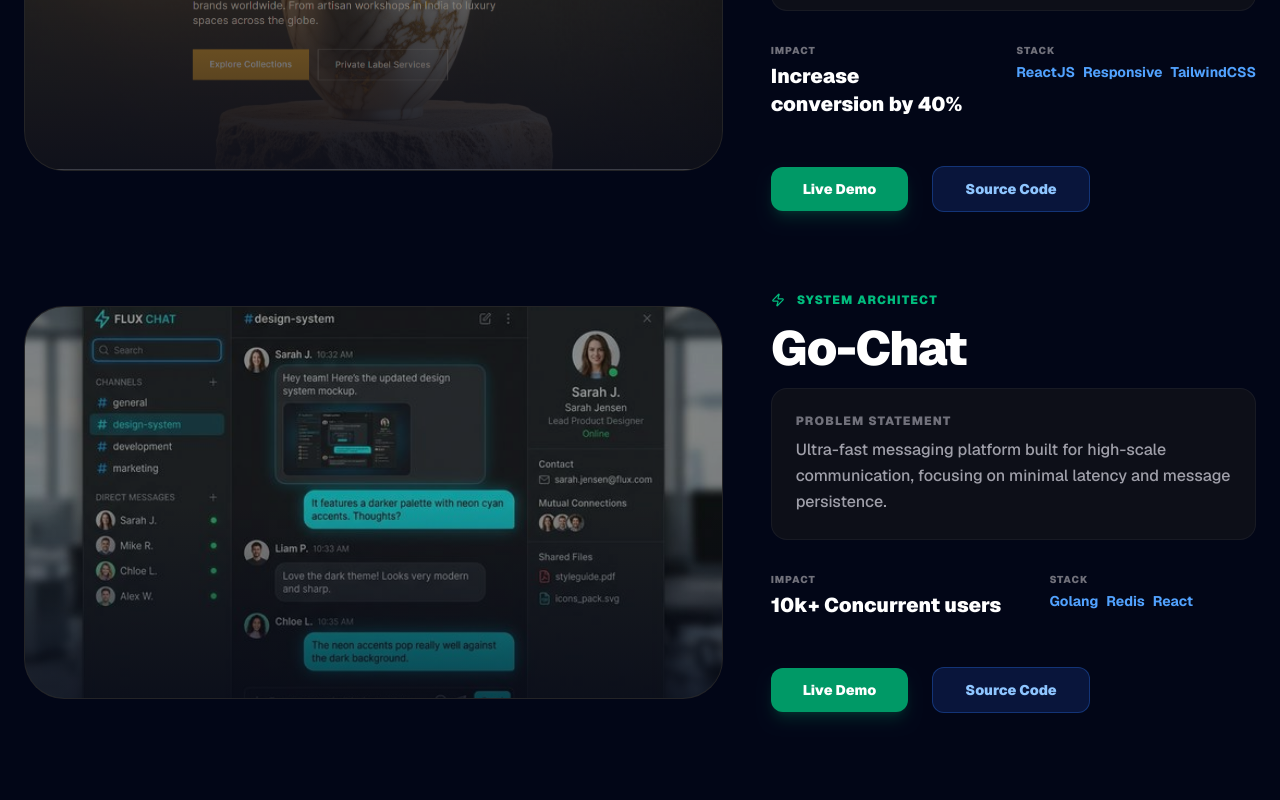
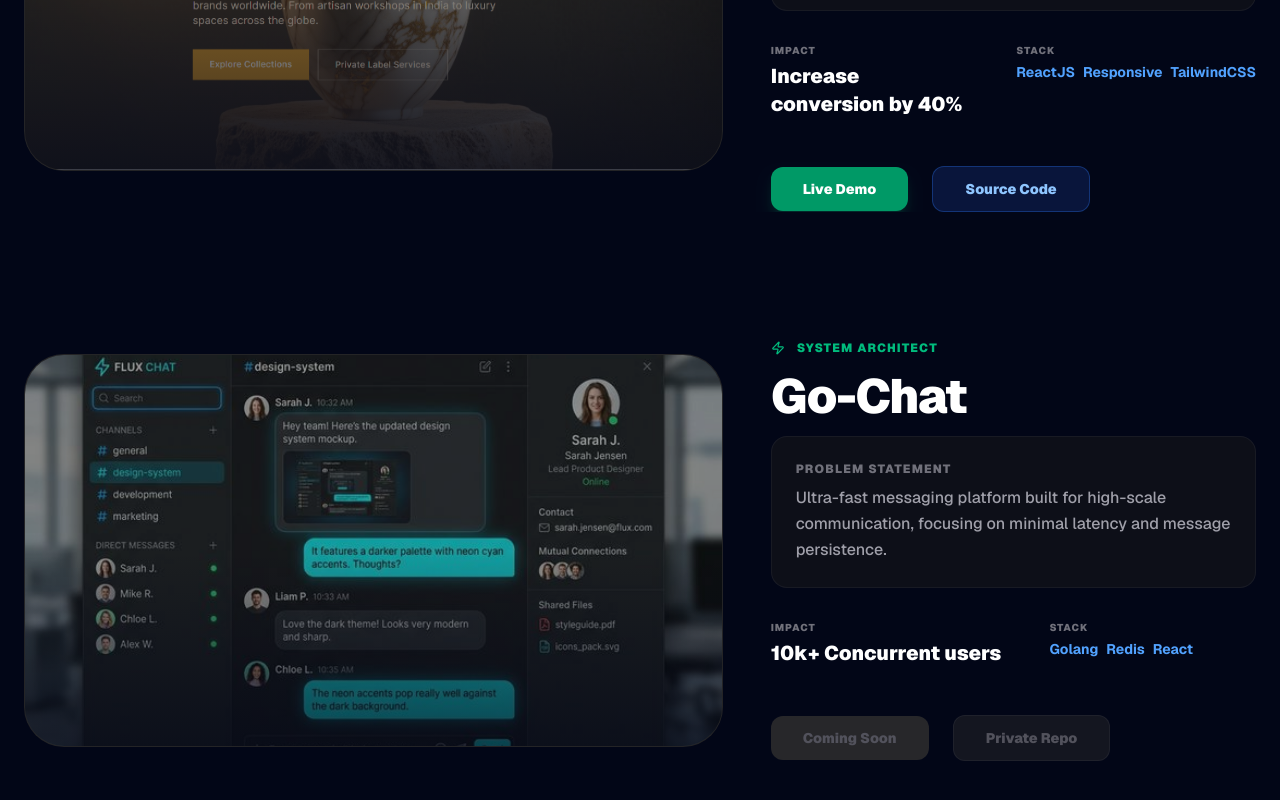
Before and after one commit to harshps900/Portfolio, a Next.js app: page / in a window 1280 px wide. Shown: the part 5327-6127 px from the top of the page. Built offline with nearby package versions, Linux system fonts and the light colour scheme.

Commit message:
fix the button issue

```diff
--- a/common/About.tsx
+++ b/common/About.tsx
@@ -7,7 +7,7 @@
 
 const About = forwardRef<HTMLElement>((props, ref) => {
     return (
-        <section id="about" ref={ref} className="w-full py-40 bg-[#020617] relative overflow-hidden">
+        <section id="about" ref={ref} className="w-full py-20 md:py-32 lg:py-40 bg-[#020617] relative overflow-hidden">
             {/* Background Accent */}
             <div className="absolute top-1/2 left-0 w-[500px] h-[500px] bg-emerald-500/5 rounded-full blur-[120px] -translate-x-1/2 -translate-y-1/2" />
 
--- a/common/Contact.tsx
+++ b/common/Contact.tsx
@@ -49,7 +49,7 @@
     };
 
     return (
-        <section id="contact" ref={ref} className="w-full py-40 bg-[#020617] relative overflow-hidden">
+        <section id="contact" ref={ref} className="w-full py-20 md:py-32 lg:py-40 bg-[#020617] relative overflow-hidden">
             <div className="container mx-auto px-6 relative z-10">
                 <div className="mb-24">
                     <motion.h2
--- a/common/Experience.tsx
+++ b/common/Experience.tsx
@@ -40,7 +40,7 @@
 
 const Experience = forwardRef<HTMLElement>((props, ref) => {
     return (
-        <section id="experience" ref={ref} className="w-full py-40 bg-[#020617] relative overflow-hidden">
+        <section id="experience" ref={ref} className="w-full py-20 md:py-32 lg:py-40 bg-[#020617] relative overflow-hidden">
             <div className="container mx-auto px-6">
                 <div className="mb-32">
                     <motion.p
--- a/common/Projects.tsx
+++ b/common/Projects.tsx
@@ -52,8 +52,8 @@
         impact: "10k+ Concurrent users",
         tags: ["Golang", "Redis", "React"],
         image: ChatApp,
-        liveUrl: "#",
-        githubUrl: "#",
+        liveUrl: "",
+        githubUrl: "",
     },
     // {
     //     title: "Khana Khazana",
@@ -69,7 +69,7 @@
 
 const Projects = forwardRef<HTMLElement>((props, ref) => {
     return (
-        <section id="projects" ref={ref} className="w-full py-40 bg-[#020617] transition-colors duration-500">
+        <section id="projects" ref={ref} className="w-full py-20 md:py-32 lg:py-40 bg-[#020617] transition-colors duration-500">
             <div className="container mx-auto px-6">
                 <div className="mb-24">
                     <motion.p
@@ -98,7 +98,7 @@
                     </div>
                 </div>
 
-                <div className="space-y-20">
+                <div className="space-y-12 lg:space-y-32">
                     {PROJECTS.map((project, index) => (
                         <motion.div
                             key={index}
@@ -106,11 +106,11 @@
                             whileInView={{ opacity: 1, y: 0 }}
                             viewport={{ once: true }}
                             transition={{ duration: 0.8 }}
-                            className={`group relative grid grid-cols-1 lg:grid-cols-12 gap-12 items-center ${project.featured ? 'mb-32' : ''}`}
+                            className={`group relative grid grid-cols-1 lg:grid-cols-12 gap-0 lg:gap-12 items-center bg-zinc-900/30 lg:bg-transparent border border-white/5 lg:border-none rounded-[2.5rem] lg:rounded-none overflow-hidden ${project.featured ? 'mb-16 lg:mb-32' : ''}`}
                         >
                             {/* Image Part */}
                             <div className={`lg:col-span-7 ${index % 2 !== 0 && project.featured ? 'lg:order-2' : ''}`}>
-                                <div className="relative aspect-video rounded-[2.5rem] overflow-hidden border border-white/5 bg-zinc-900 group-hover:border-emerald-500/30 transition-all duration-700">
+                                <div className="relative aspect-video lg:rounded-[2.5rem] overflow-hidden lg:border border-white/5 bg-zinc-900 group-hover:border-emerald-500/30 transition-all duration-700">
                                     <Image
                                         src={project.image}
                                         alt={project.title}
@@ -122,50 +122,79 @@
                             </div>
 
                             {/* Content Part */}
-                            <div className="lg:col-span-5 space-y-8">
+                            <div className="lg:col-span-5 space-y-6 lg:space-y-8 p-6 lg:p-0">
                                 <div className="space-y-4">
                                     <div className="flex items-center gap-3 text-xs font-black tracking-widest text-emerald-500 uppercase">
                                         <Zap size={14} />
                                         {project.role}
                                     </div>
-                                    <h3 className="text-4xl md:text-5xl font-black text-white tracking-tight">{project.title}</h3>
-                                    <div className="p-6 rounded-2xl bg-zinc-900/50 border border-white/5 space-y-2">
-                                        <p className="text-xs font-black uppercase tracking-widest text-zinc-500">Problem Statement</p>
-                                        <p className="text-zinc-400 font-medium leading-relaxed">{project.problem}</p>
+                                    <h3 className="text-3xl md:text-5xl font-black text-white tracking-tight">{project.title}</h3>
+                                    <div className="p-4 lg:p-6 rounded-2xl bg-zinc-900/50 border border-white/5 space-y-2">
+                                        <p className="text-[10px] lg:text-xs font-black uppercase tracking-widest text-zinc-500">Problem Statement</p>
+                                        <p className="text-zinc-400 text-sm lg:text-base font-medium leading-relaxed">{project.problem}</p>
                                     </div>
                                 </div>
 
-                                <div className="flex gap-12">
+                                <div className="flex gap-8 lg:gap-12">
                                     <div className="space-y-1">
                                         <p className="text-[10px] font-black uppercase tracking-widest text-zinc-500">Impact</p>
-                                        <p className="text-xl font-black text-white">{project.impact}</p>
+                                        <p className="text-lg lg:text-xl font-black text-white">{project.impact}</p>
                                     </div>
                                     <div className="space-y-1">
                                         <p className="text-[10px] font-black uppercase tracking-widest text-zinc-500">Stack</p>
                                         <div className="flex gap-2">
                                             {project.tags.map(tag => (
-                                                <span key={tag} className="text-sm font-bold text-blue-400">{tag}</span>
+                                                <span key={tag} className="text-xs lg:text-sm font-bold text-blue-400">{tag}</span>
                                             ))}
                                         </div>
                                     </div>
                                 </div>
 
                                 {project.featured && (
-                                    <div className="p-6 rounded-2xl bg-emerald-500/5 border border-emerald-500/10 relative overflow-hidden italic">
-                                        <Quote size={40} className="absolute -top-2 -left-2 text-emerald-500/10" />
-                                        <p className="text-sm text-emerald-400 font-medium relative z-10 leading-relaxed">
+                                    <div className="p-4 lg:p-6 rounded-2xl bg-emerald-500/5 border border-emerald-500/10 relative overflow-hidden italic">
+                                        <Quote size={32} className="absolute -top-2 -left-2 text-emerald-500/10" />
+                                        <p className="text-xs lg:text-sm text-emerald-400 font-medium relative z-10 leading-relaxed">
                                             &quot;{project.lesson}&quot;
                                         </p>
                                     </div>
                                 )}
 
-                                <div className="flex items-center gap-6 pt-4">
-                                    <a href={project.liveUrl} className="px-8 py-3 rounded-xl bg-emerald-600 hover:bg-emerald-500 text-white font-black text-sm transition-all hover:scale-105 active:scale-95 shadow-lg shadow-emerald-600/20">
-                                        Live Demo
-                                    </a>
-                                    <a href={project.githubUrl} className="px-8 py-3 rounded-xl bg-blue-900/30 border border-blue-500/30 hover:border-blue-500 hover:bg-blue-900/50 text-blue-300 font-black text-sm transition-all hover:scale-105 active:scale-95">
-                                        Source Code
-                                    </a>
+                                <div className="flex flex-col sm:flex-row items-stretch sm:items-center gap-4 lg:gap-6 pt-4">
+                                    {project.liveUrl && project.liveUrl !== "#" ? (
+                                        <a
+                                            href={project.liveUrl}
+                                            target="_blank"
+                                            rel="noopener noreferrer"
+                                            className="px-8 py-3 rounded-xl bg-emerald-600 hover:bg-emerald-500 text-white text-center font-black text-xs lg:text-sm transition-all hover:scale-105 active:scale-95 shadow-lg shadow-emerald-600/20"
+                                        >
+                                            Live Demo
+                                        </a>
+                                    ) : (
+                                        <button
+                                            disabled
+                                            className="px-8 py-3 rounded-xl bg-zinc-800 text-zinc-600 cursor-not-allowed font-black text-xs lg:text-sm"
+                                        >
+                                            Coming Soon
+                                        </button>
+                                    )}
+
+                                    {project.githubUrl && project.githubUrl !== "#" ? (
+                                        <a
+                                            href={project.githubUrl}
+                                            target="_blank"
+                                            rel="noopener noreferrer"
+                                            className="px-8 py-3 rounded-xl bg-blue-900/30 border border-blue-500/30 hover:border-blue-500 hover:bg-blue-900/50 text-blue-300 text-center font-black text-xs lg:text-sm transition-all hover:scale-105 active:scale-95"
+                                        >
+                                            Source Code
+                                        </a>
+                                    ) : (
+                                        <button
+                                            disabled
+                                            className="px-8 py-3 rounded-xl bg-zinc-800/50 border border-white/5 text-zinc-600 cursor-not-allowed font-black text-xs lg:text-sm"
+                                        >
+                                            Private Repo
+                                        </button>
+                                    )}
                                 </div>
                             </div>
                         </motion.div>
--- a/common/Skills.tsx
+++ b/common/Skills.tsx
@@ -20,7 +20,7 @@
 
 const Skills = forwardRef<HTMLElement>((props, ref) => {
     return (
-        <section id="skills" ref={ref} className="w-full py-40 bg-[#020617] transition-colors duration-500">
+        <section id="skills" ref={ref} className="w-full py-20 md:py-32 lg:py-40 bg-[#020617] transition-colors duration-500">
             <div className="container mx-auto px-6">
                 <div className="flex flex-col items-center text-center mb-24">
                     <motion.h2
```
